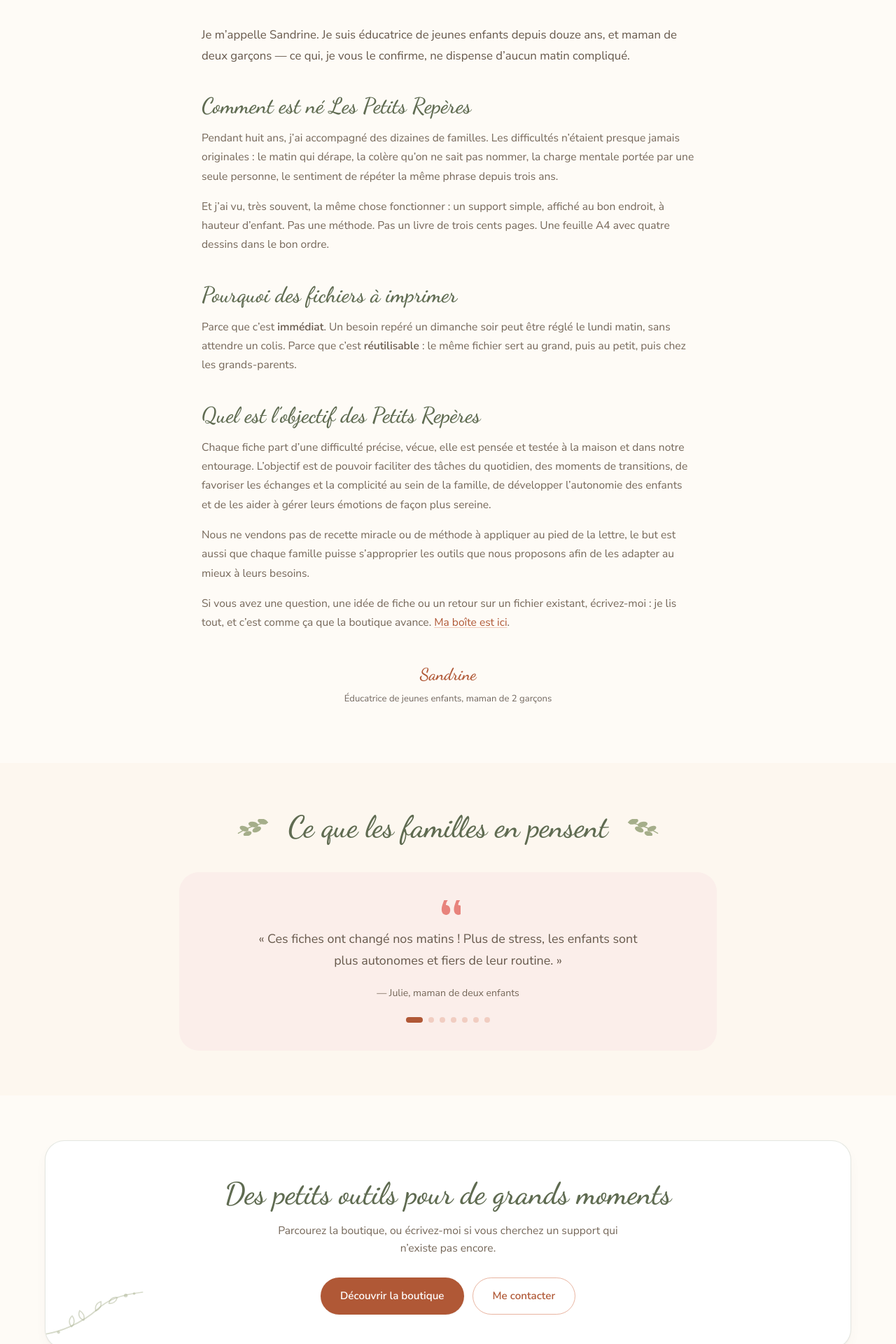
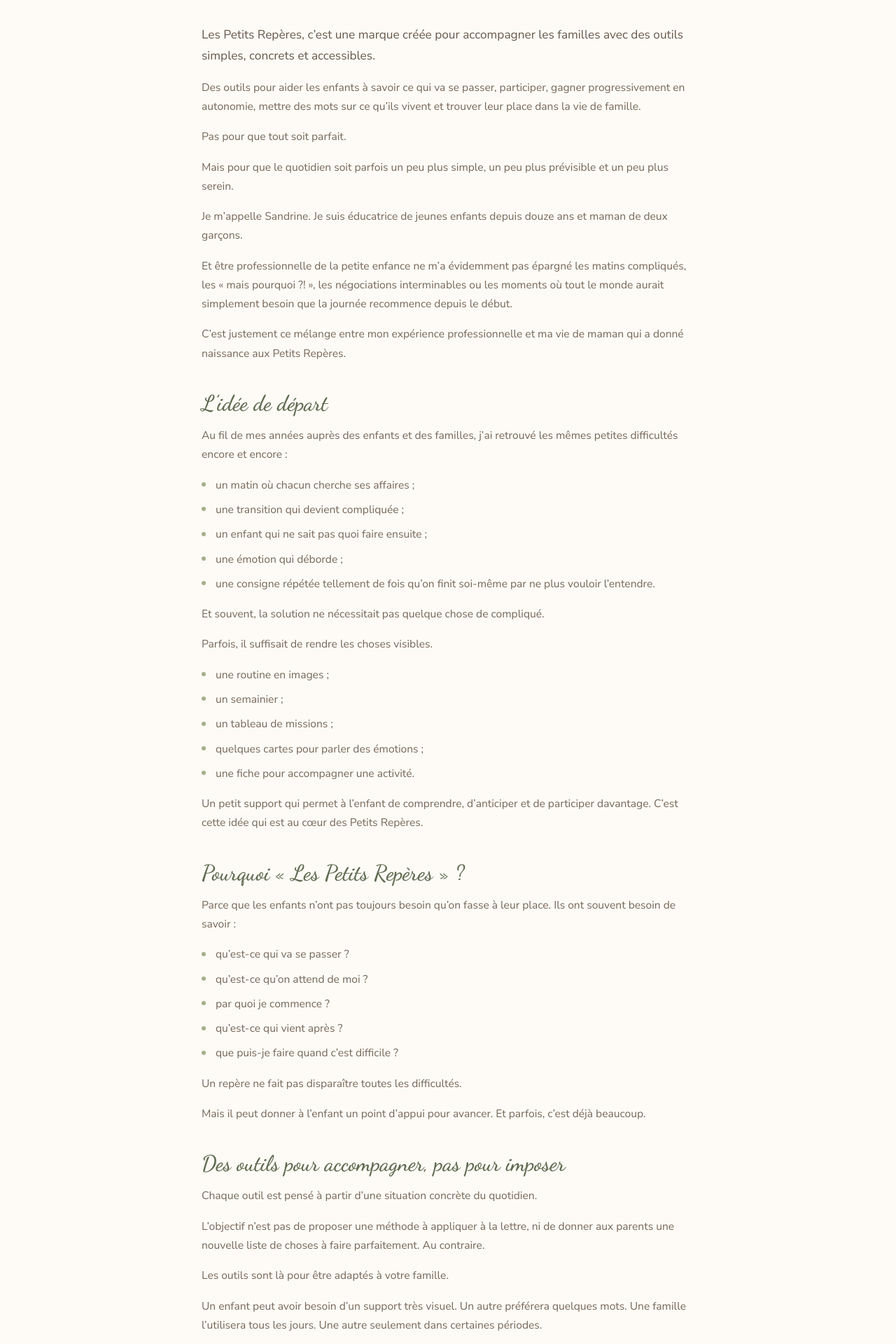
Before and after one commit to MaxenceDerepas/lespetitsreperes, a Next.js app: page /a-propos in a window 1280 px wide. Shown: the part 580-2500 px from the top of the page at 70% size. Built offline with nearby package versions, Linux system fonts and the light colour scheme; no server answers.

Commit message:
Page A propos reecrite + moyens de paiement du pied de page

```diff
--- a/src/app/a-propos/page.tsx
+++ b/src/app/a-propos/page.tsx
@@ -9,9 +9,9 @@ import { Testimonials } from '@/components/Testimonials';
 import { Sprig } from '@/components/Decor';
 
 export const metadata: Metadata = {
-  title: 'Notre histoire',
+  title: 'À propos',
   description:
-    'Les Petits Repères est née de l’envie d’accompagner les familles avec des outils simples et doux, créés par une éducatrice de jeunes enfants.',
+    'Les Petits Repères, une marque créée par Sandrine, éducatrice de jeunes enfants, pour accompagner les familles avec des outils simples, concrets et accessibles.',
   alternates: { canonical: '/a-propos' },
 };
 
@@ -20,7 +20,7 @@ export default function AboutPage() {
   return (
     <>
       <PageBanner
-        title="À propos"
+        title="Les Petits Repères"
         subtitle="Des outils pensés pour les vrais moments du quotidien."
         crumbs={[{ label: 'À propos' }]}
         illustration={{
@@ -33,54 +33,154 @@ export default function AboutPage() {
         }}
       />
 
-      {/* Portrait et récit */}
+      {/* Le récit de la marque */}
       <section className="shell py-12 lg:py-16">
         <Reveal className="prose-lpr mx-auto max-w-prose">
-          <p className="text-[1.05rem] leading-[1.75] text-ink">
-            Je m’appelle {site.founder.name}. Je suis éducatrice de jeunes enfants depuis douze
-            ans, et maman de deux garçons — ce qui, je vous le confirme, ne dispense d’aucun matin
-            compliqué.
-          </p>
-
-          <h2>Comment est né Les Petits Repères</h2>
-          <p>
-            Pendant huit ans, j’ai accompagné des dizaines de familles. Les difficultés n’étaient
-            presque jamais originales : le matin qui dérape, la colère qu’on ne sait pas nommer, la
-            charge mentale portée par une seule personne, le sentiment de répéter la même phrase
-            depuis trois ans.
+          <p className="text-[1.08rem] leading-[1.75] text-ink">
+            Les Petits Repères, c’est une marque créée pour accompagner les familles avec des
+            outils simples, concrets et accessibles.
           </p>
           <p>
-            Et j’ai vu, très souvent, la même chose fonctionner : un support simple, affiché au bon
-            endroit, à hauteur d’enfant. Pas une méthode. Pas un livre de trois cents pages. Une
-            feuille A4 avec quatre dessins dans le bon ordre.
+            Des outils pour aider les enfants à savoir ce qui va se passer, participer, gagner
+            progressivement en autonomie, mettre des mots sur ce qu’ils vivent et trouver leur
+            place dans la vie de famille.
           </p>
-
-          <h2>Pourquoi des fichiers à imprimer</h2>
+          <p>Pas pour que tout soit parfait.</p>
           <p>
-            Parce que c’est <strong>immédiat</strong>. Un besoin repéré un dimanche soir peut être
-            réglé le lundi matin, sans attendre un colis. Parce que c’est{' '}
-            <strong>réutilisable</strong> : le même fichier sert au grand, puis au petit, puis chez
-            les grands-parents.
-          </p>
-
-          <h2>Quel est l’objectif des Petits Repères</h2>
-          <p>
-            Chaque fiche part d’une difficulté précise, vécue, elle est pensée et testée à la
-            maison et dans notre entourage. L’objectif est de pouvoir faciliter des tâches du
-            quotidien, des moments de transitions, de favoriser les échanges et la complicité au
-            sein de la famille, de développer l’autonomie des enfants et de les aider à gérer leurs
-            émotions de façon plus sereine.
-          </p>
-          <p>
-            Nous ne vendons pas de recette miracle ou de méthode à appliquer au pied de la lettre,
-            le but est aussi que chaque famille puisse s’approprier les outils que nous proposons
-            afin de les adapter au mieux à leurs besoins.
+            Mais pour que le quotidien soit parfois un peu plus simple, un peu plus prévisible et
+            un peu plus serein.
           </p>
 
           <p>
-            Si vous avez une question, une idée de fiche ou un retour sur un fichier existant,
-            écrivez-moi : je lis tout, et c’est comme ça que la boutique avance.{' '}
-            <Link href="/contact">Ma boîte est ici</Link>.
+            Je m’appelle {site.founder.name}. Je suis éducatrice de jeunes enfants depuis douze ans
+            et maman de deux garçons.
+          </p>
+          <p>
+            Et être professionnelle de la petite enfance ne m’a évidemment pas épargné les matins
+            compliqués, les «&nbsp;mais pourquoi&nbsp;?!&nbsp;», les négociations interminables ou
+            les moments où tout le monde aurait simplement besoin que la journée recommence depuis
+            le début.
+          </p>
+          <p>
+            C’est justement ce mélange entre mon expérience professionnelle et ma vie de maman qui
+            a donné naissance aux Petits Repères.
+          </p>
+
+          <h2>L’idée de départ</h2>
+          <p>
+            Au fil de mes années auprès des enfants et des familles, j’ai retrouvé les mêmes
+            petites difficultés encore et encore :
+          </p>
+          <ul>
+            <li>un matin où chacun cherche ses affaires ;</li>
+            <li>une transition qui devient compliquée ;</li>
+            <li>un enfant qui ne sait pas quoi faire ensuite ;</li>
+            <li>une émotion qui déborde ;</li>
+            <li>
+              une consigne répétée tellement de fois qu’on finit soi-même par ne plus vouloir
+              l’entendre.
+            </li>
+          </ul>
+          <p>Et souvent, la solution ne nécessitait pas quelque chose de compliqué.</p>
+          <p>Parfois, il suffisait de rendre les choses visibles.</p>
+          <ul>
+            <li>une routine en images ;</li>
+            <li>un semainier ;</li>
+            <li>un tableau de missions ;</li>
+            <li>quelques cartes pour parler des émotions ;</li>
+            <li>une fiche pour accompagner une activité.</li>
+          </ul>
+          <p>
+            Un petit support qui permet à l’enfant de comprendre, d’anticiper et de participer
+            davantage. C’est cette idée qui est au cœur des Petits Repères.
+          </p>
+
+          <h2>Pourquoi «&nbsp;Les Petits Repères&nbsp;» ?</h2>
+          <p>
+            Parce que les enfants n’ont pas toujours besoin qu’on fasse à leur place. Ils ont
+            souvent besoin de savoir :
+          </p>
+          <ul>
+            <li>qu’est-ce qui va se passer ?</li>
+            <li>qu’est-ce qu’on attend de moi ?</li>
+            <li>par quoi je commence ?</li>
+            <li>qu’est-ce qui vient après ?</li>
+            <li>que puis-je faire quand c’est difficile ?</li>
+          </ul>
+          <p>Un repère ne fait pas disparaître toutes les difficultés.</p>
+          <p>
+            Mais il peut donner à l’enfant un point d’appui pour avancer. Et parfois, c’est déjà
+            beaucoup.
+          </p>
+
+          <h2>Des outils pour accompagner, pas pour imposer</h2>
+          <p>Chaque outil est pensé à partir d’une situation concrète du quotidien.</p>
+          <p>
+            L’objectif n’est pas de proposer une méthode à appliquer à la lettre, ni de donner aux
+            parents une nouvelle liste de choses à faire parfaitement. Au contraire.
+          </p>
+          <p>Les outils sont là pour être adaptés à votre famille.</p>
+          <p>
+            Un enfant peut avoir besoin d’un support très visuel. Un autre préférera quelques mots.
+            Une famille l’utilisera tous les jours. Une autre seulement dans certaines périodes.
+          </p>
+          <p>
+            Il n’y a pas une seule bonne façon de faire. L’important est de trouver le repère qui
+            aide votre enfant, dans votre quotidien, à votre manière.
+          </p>
+
+          <h2>Pourquoi des outils concrets ?</h2>
+          <p>Parce qu’en théorie, beaucoup de choses paraissent simples.</p>
+          <p>
+            Mais à 7 h 42, avec un enfant qui ne veut pas s’habiller, un autre qui cherche ses
+            chaussures et un parent qui regarde l’heure pour la quatrième fois… on n’a pas
+            forcément besoin d’un long mode d’emploi.
+          </p>
+          <p>On a besoin de quelque chose de clair, visible et facile à utiliser.</p>
+          <p>
+            C’est pour cela que les outils des Petits Repères sont conçus pour pouvoir trouver leur
+            place dans la vraie vie :
+          </p>
+          <ul>
+            <li>sur un mur ;</li>
+            <li>sur le frigo ;</li>
+            <li>dans une chambre ;</li>
+            <li>sur la table de la cuisine ;</li>
+            <li>ou simplement à portée de main quand on en a besoin.</li>
+          </ul>
+
+          <h2>Et derrière chaque fiche ?</h2>
+          <p>
+            Une idée simple : aider l’enfant à faire progressivement par lui-même, sans demander au
+            parent de tout porter.
+          </p>
+          <p>
+            Les outils peuvent accompagner les routines, l’autonomie, les émotions, les activités,
+            les moments de connexion en famille ou encore les petits apprentissages du quotidien.
+          </p>
+          <p>
+            Ils ne remplacent ni la relation, ni la présence de l’adulte. Ils peuvent simplement
+            servir de support entre l’enfant et l’adulte, pour rendre certaines choses plus
+            compréhensibles et plus accessibles.
+          </p>
+
+          <h2>Une marque qui évolue avec les familles</h2>
+          <p>
+            Les Petits Repères sont aussi construits au fil des besoins rencontrés, des idées qui
+            émergent et de vos retours.
+          </p>
+          <p>
+            Une question, une difficulté que vous rencontrez souvent, une idée d’outil que vous
+            aimeriez trouver… Vos retours peuvent donner naissance aux prochains Petits Repères.
+          </p>
+          <p>
+            Alors si vous avez une question, une idée ou simplement envie de me partager votre
+            expérience avec un outil, <Link href="/contact">écrivez-moi</Link>. Je lis vos messages
+            avec attention.
+          </p>
+          <p>
+            Parce que derrière chaque fiche, il y a surtout une envie : créer des outils qui
+            trouvent réellement leur place dans les familles.
           </p>
 
           <p className="mt-10 text-center">
--- a/src/components/Footer.tsx
+++ b/src/components/Footer.tsx
@@ -106,7 +106,7 @@ export function Footer() {
                 className="mt-2.5 flex flex-wrap gap-2"
                 aria-label="Moyens de paiement acceptés"
               >
-                {['Visa', 'Mastercard', 'PayPal'].map((brand) => (
+                {['Visa', 'Mastercard', 'Apple Pay', 'Google Pay'].map((brand) => (
                   <li
                     key={brand}
                     className="rounded-md border border-ink/[0.12] bg-white px-2.5 py-1.5 text-[0.7rem] font-semibold tracking-wide text-ink-soft"
```
Also changed, not shown: 1 other file (tests, documents, lock files or other folders).
